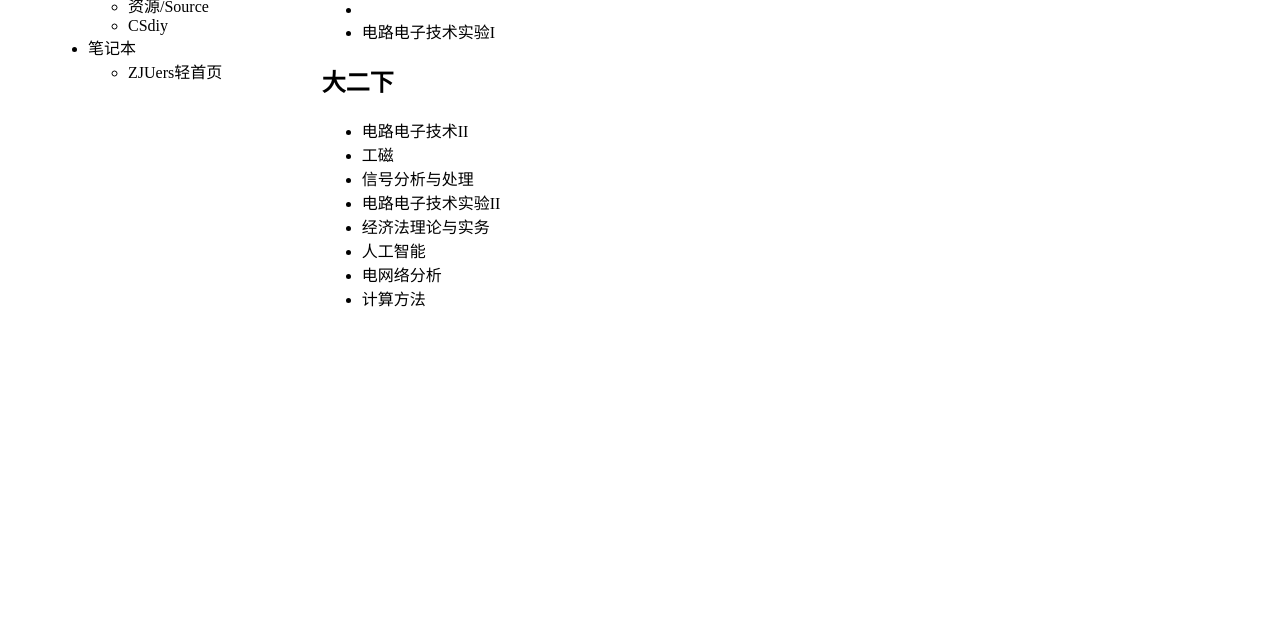
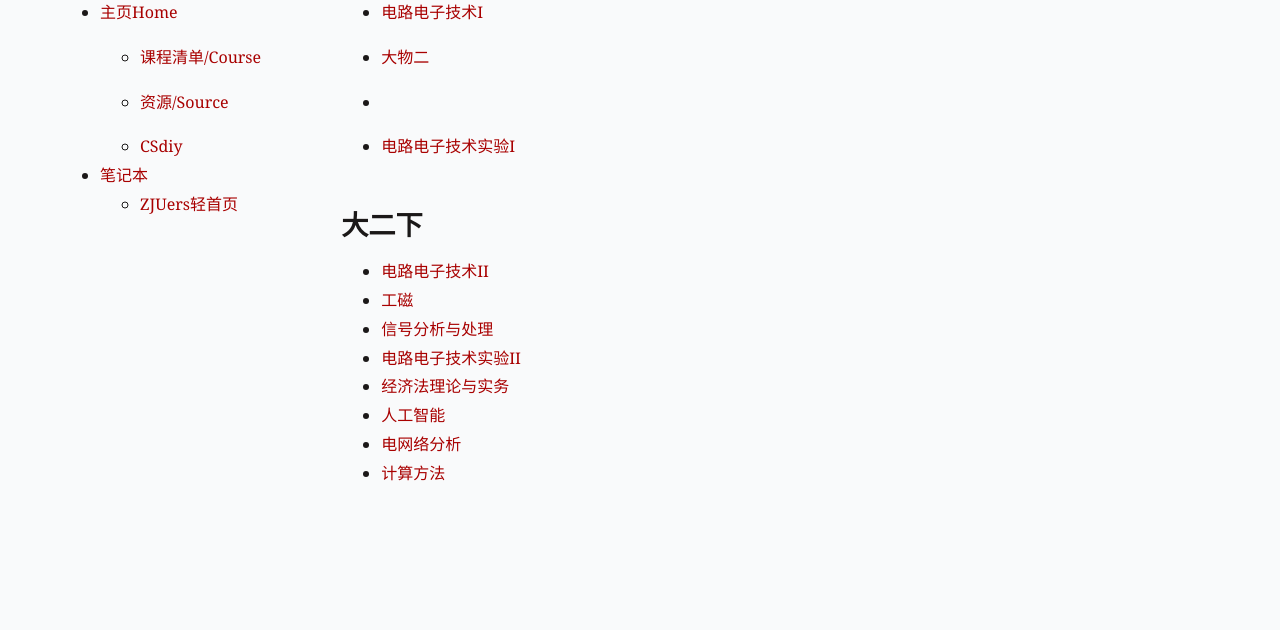
Before and after one commit to IIIILing/eediy, a website built with Vite: page index.html in a window 1280 px wide. Shown: the part 250-880 px from the top of the page. Before the commit the page ends 800 px from the top, so only its background shows below. Built offline with nearby package versions, Linux system fonts and the light colour scheme; files whose address does not match are found by name.

Commit message:
修复latex.css

```diff
--- a/index.html
+++ b/index.html
@@ -4,6 +4,7 @@
     <meta charset="utf-8">
     <meta name="viewport" content="width=device-width, initial-scale=1">
     <title>EEdiy</title>
+    <link rel="stylesheet" type="text/css" href="css/latex-style.css">
     <link rel="stylesheet" type="text/css" href="css/style.css">
 <style>
 
@@ -28,11 +29,11 @@
                 <h2>EEdiy</h2>
                 <ul>
                     <li>
-                        <div><a rel="index.html">主页Home</a></div>
+                        <div><a rel="https://iiiiling.github.io/eediy/">主页Home</a></div>
                         <ul>
-                            <li><a  rel = "courelist.html">课程清单/Course</a></li>
-                            <li><a  rel = "Source.html">资源/Source</a></li>
-                            <li><a  rel = "https://csdiy.wiki/">CSdiy</a></li>
+                            <div><li><p><a  rel = "courelist.html">课程清单/Course</a></p></li></div>
+                            <div><li><p><a  rel = "Source.html">资源/Source</a></p></li></div>
+                            <div><li><p><a  rel = "https://csdiy.wiki/">CSdiy</a></p></li></div>
                         </ul>
                     </li>
                     <li>
@@ -47,10 +48,10 @@
                 <div class="column">
                     <h2>大二上</h2>
                     <ul>
-                        <li><a rel = "ac.html">电路电子技术I</a></li>
-                        <li><a rel = "peca.html">大物二</a></li>
-                        <li><a rel = "saap.html"></a></li>
-                        <li><a rel = "ace.html">电路电子技术实验I</a></li>
+                        <li><p><a rel = "ac.html">电路电子技术I</a></p></li>
+                        <li><p><a rel = "peca.html">大物二</a></p></li>
+                        <li><p><a rel = "saap.html"></a></p></li>
+                        <li><p><a rel = "ace.html">电路电子技术实验I</a></p></li>
                     </ul>
                     <h2>大二下</h2>
                     <ul>
```
